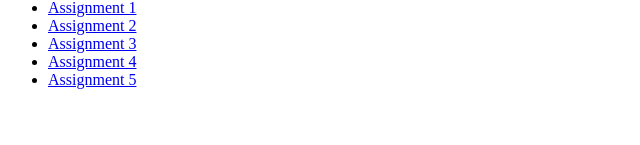
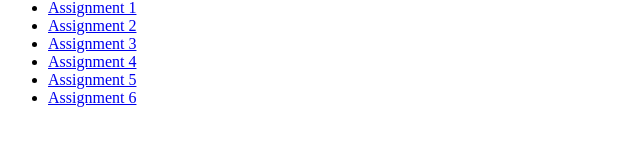
Before and after one commit to RLG-github/RLG-github.github.io, a plain HTML site: page web110/index.html in a window 1280 px wide. Shown: the part 109-254 px from the top of the page, without its empty margins (0-640 px from the left). Drawn offline with Linux system fonts and the light colour scheme.

Commit message:
Update index.html

```diff
--- a/web110/index.html
+++ b/web110/index.html
@@ -14,6 +14,7 @@
       <li><a href="https://rlg-github.github.io/web110/assignment3.html">Assignment 3</a></li>
       <li><a href="https://rlg-github.github.io/web110/assignment4.html">Assignment 4</a></li>
       <li><a href="https://rlg-github.github.io/web110/assignment5.html">Assignment 5</a></li>
+      <li><a href="https://rlg-github.github.io/web110/assignment6.html">Assignment 6</a></li>
     </ul>
     </p>
   </body>
```
